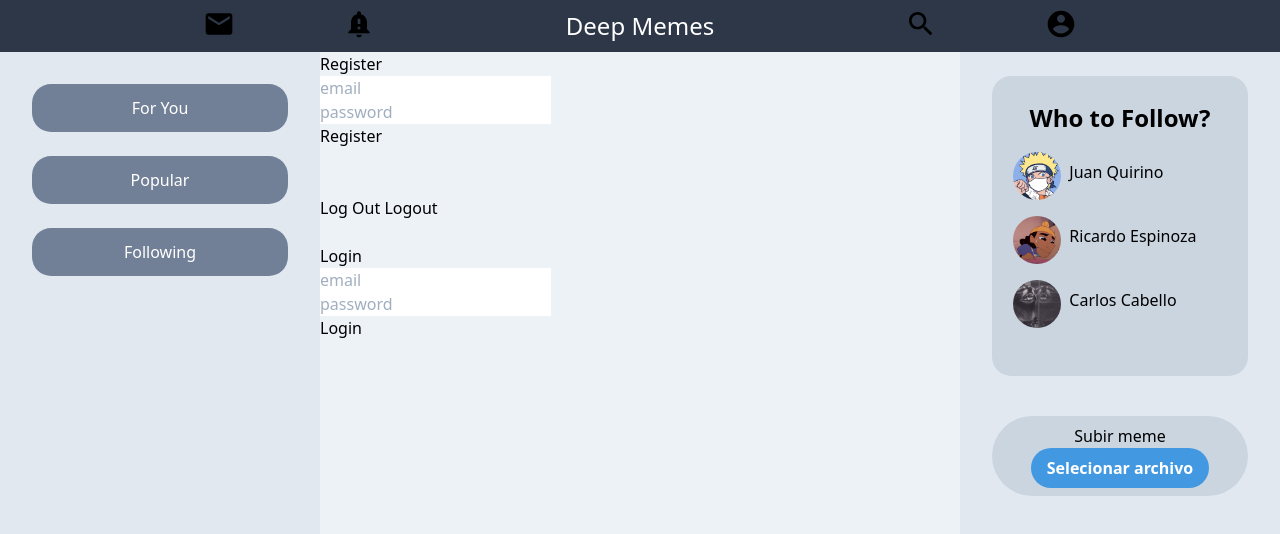
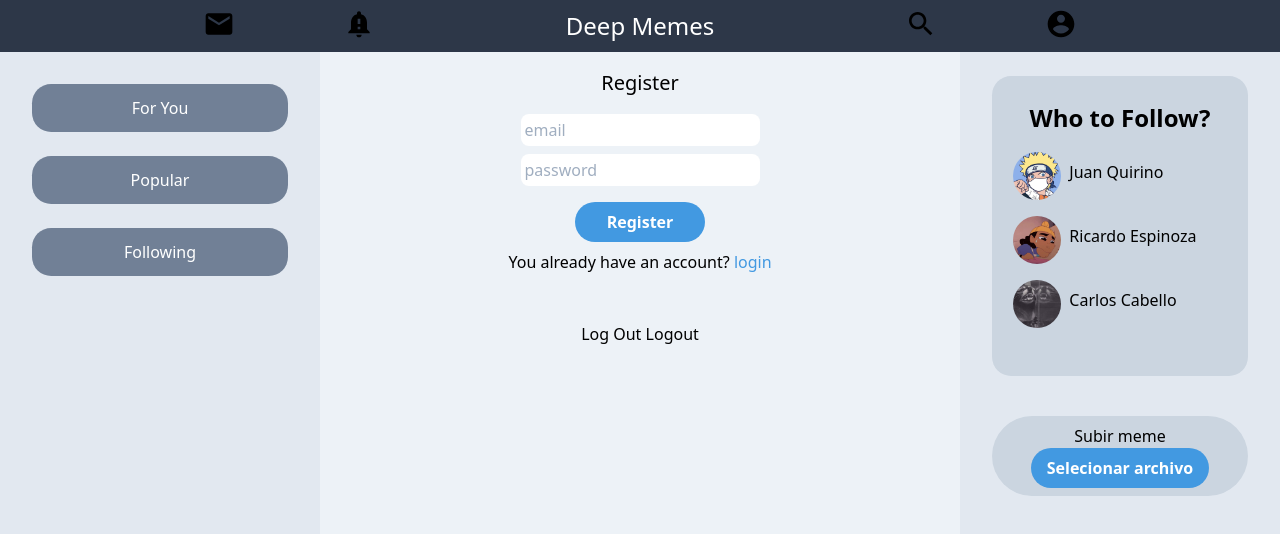
Before and after one commit to Ricardope3/DeepMemesFront, a Vue app: page /register in a window 1280 px wide. Shown: the top 534 px of the page. Built offline with nearby package versions, Linux system fonts and the light colour scheme.

Commit message:
Added styles

```diff
--- a/src/components/Register.vue
+++ b/src/components/Register.vue
@@ -1,16 +1,34 @@
 <template>
-  <div>
+  <div class="text-center mt-4">
     <div v-if="error">{{error.message}}</div>
-    <form @submit.prevent="onRegister">
-      <h1>Register</h1>
-      <div class="email">
-        <input type="email" placeholder="email" v-model="email" />
-      </div>
-      <div class="password">
-        <input type="password" placeholder="password" v-model="password" />
-      </div>
-      <button type="submit">Register</button>
-    </form>
+    <div v-if="isSignUp">
+      <form @submit.prevent="onRegister">
+        <h1 class="text-xl mb-4">Register</h1>
+        <div class="email mb-2">
+          <input class="p-1 rounded-lg" type="email" placeholder="email" v-model="email" />
+        </div>
+        <div class="password">
+          <input class="p-1 rounded-lg" type="password" placeholder="password" v-model="password" />
+        </div>
+        <button class="bg-blue-500 hover:bg-blue-700 text-white font-bold py-2 px-8 mt-4 mb-2 rounded-2xlg" type="submit">Register</button>
+      </form>
+      <p>You already have an account? <span class="text-blue-500 hover:text-blue-700" v-on:click="changeMode">login</span></p>
+    </div>
+
+    <div v-if="!isSignUp">
+      <form @submit.prevent="onLogin">
+        <h1 class="text-xl mb-4">Login</h1>
+        <div class="email mb-2">
+          <input class="p-1 rounded-lg" type="email" placeholder="email" v-model="email" />
+        </div>
+        <div class="password">
+          <input class="p-1 rounded-lg" type="password" placeholder="password" v-model="password" />
+        </div>
+        <button class="bg-blue-500 hover:bg-blue-700 text-white font-bold py-2 px-8 mt-4 mb-2 rounded-2xlg" type="submit">Login</button>
+      </form>
+      <p>You dont have an account? <span class="text-blue-500 hover:text-blue-700" v-on:click="changeMode">register</span></p>
+
+    </div>
 
     <br />
     <br />Log Out
@@ -19,16 +37,7 @@
     <br />
     <br />
 
-    <form @submit.prevent="onLogin">
-      <h1>Login</h1>
-      <div class="email">
-        <input type="email" placeholder="email" v-model="email" />
-      </div>
-      <div class="password">
-        <input type="password" placeholder="password" v-model="password" />
-      </div>
-      <button type="submit">Login</button>
-    </form>
+
   </div>
 </template>
 
@@ -68,17 +77,26 @@ export default {
         console.log(error);
         this.error = error;
       }
+    },
+    changeMode(){
+      this.isSignUp = !this.isSignUp;
+      this.email = "";
+      this.password = "";
     }
   },
   data() {
     return {
       email: "",
       password: "",
-      error: ""
+      error: "",
+      isSignUp: true
     };
   }
 };
 </script>
 
 <style>
+span {
+  cursor: pointer;
+}
 </style>
```
